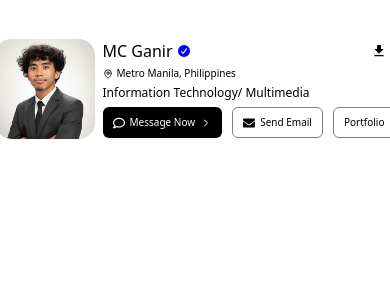
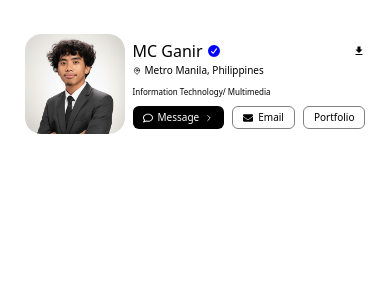
Before and after one commit to mc489/mc489portfolio, a React (Vite) app: page / in a window 390 px wide. Shown: the top 300 px of the page. Built offline with nearby package versions, Linux system fonts and the light colour scheme.

Commit message:
enhance media query

```diff
--- a/src/Header.jsx
+++ b/src/Header.jsx
@@ -48,7 +48,7 @@ function Header() {
 
 
             {isDesktopOrLaptop &&
-                <div className=" pt-[24px] items-center justify-center flex flex-row gap-4 p4">
+                <div className=" pt-[24px] items-center justify-center flex flex-row gap-4   ">
 
                     <div
                         className="relative w-[150px] max-[500px]:w-[100px] aspect-square rounded-[16px] overflow-hidden group flex-shrink-0"
@@ -138,7 +138,7 @@ function Header() {
 
             {isTabletOrMobile &&
 
-                <div className=" py-[24px] items-center justify-center flex flex-row gap-2 overflow-hidden">
+                <div className=" py-[24px] items-center justify-center flex flex-row gap-2 overflow-hidden ">
 
                     <div
                         className="relative items-center justify- w-[100px] flex flex-row aspect-square rounded-[16px] overflow-hidden group flex-shrink-0"
@@ -177,48 +177,50 @@ function Header() {
 
 
 
-                    <div className=" my-[15px] flex flex-col gap-[1px]">
+                    <div className=" my-[15px] flex flex-col  ">
 
                         <div className="flex flex-row relative items-center justify-between ">
 
-                            <div className="flex items-center">
+                            <div className="flex items-center ">
                                 <h1 className="text-[16px]">MC Ganir</h1>
                                 <FontAwesomeIcon icon={faCheckCircle} color="blue"
                                     className="ml-[5px] w-[12px] " />
                             </div>
                             <button >
-                        <div className="flex items-center group gap-1">
-                            <span className="text-[12px] opacity-0 group-hover:opacity-100 translate-x-2 group-hover:translate-x-0 duration-200">Download My Resume</span>
-                            <MdDownload style={{ marginRight: '8px' }} />
+
+                        <div className="flex items-center group gap-1 ">
+                            <span className="text-[10px] opacity-0 group-hover:opacity-100
+                            translate-x-2 group-hover:translate-x-0 duration-200">Download My Resume</span>
+                            <MdDownload size= {12}  />
                         </div>
                     </button>
 
                         </div>
 
 
-                        <div className="mt-[2px]  flex flex-row items-center">
-                            <MapPin color="black" size={10} style={{ marginRight: '4px' }} /> {/* */}
+                        <div className=" m-0 flex flex-row items-center">
+                            <MapPin color="black" size={8} style={{ marginRight: '4px' }} /> {/* */}
                             <h3 className="text-[10px] ">Metro Manila, Philippines</h3>
                         </div>
-                        <h2 className=" mt-[2px] text-[12px] justify-center ">Information Technology/ Multimedia </h2>
+                        <h2 className=" mt-[8px] text-[8px] justify-center ">Information Technology/ Multimedia </h2>
 
-                        <div className="mt-[4px] flex flex-row gap-[10px]">
+                        <div className="mt-[8px] flex flex-row gap-[8px]">
 
                             <button className="
-                        button bg-black px-[10px] py-[8px]
+                        button bg-black px-[10px] py-[4px]
                         text-white text-[10px] !border-none hover:-translate-y-0.5 whitespace-nowrap">
 
                                 <div className="flex gap-[5px] items-center">
-                                    <FaRegComment size={12} color="white" />
-                                    Message Now
-                                    <ChevronRight size={12} color="white" />
+                                    <FaRegComment size={10} color="white" />
+                                    Message
+                                    <ChevronRight size={10} color="white" />
                                 </div>
                             </button>
 
                             <button className=" text-[10px] button px-[10px] hover:-translate-y-0.5  whitespace-nowrap">
                                 <div className="flex items-center gap-[5px]">
-                                    <FaEnvelope size="12px" color="black" />
-                                    Send Email
+                                    <FaEnvelope size={10} color="black" />
+                                    Email
                                 </div>
                             </button>
 
```
